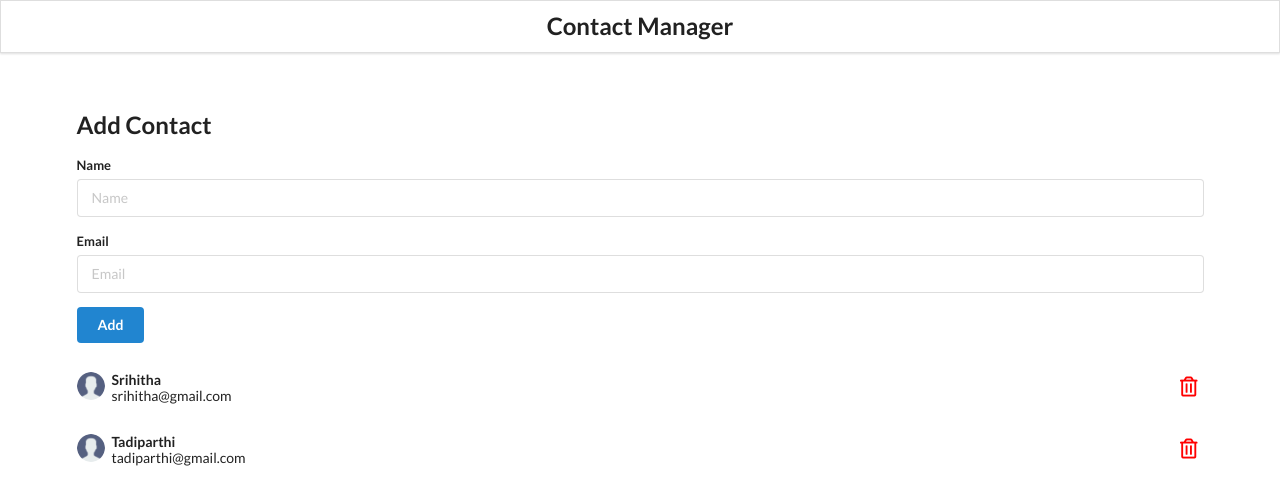
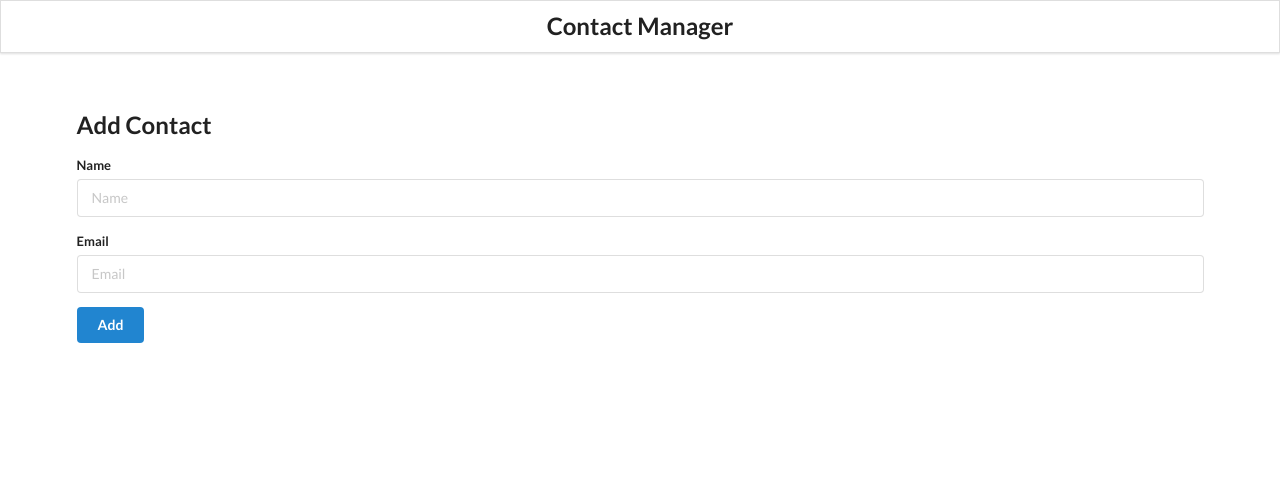
Before and after one commit to Srihitha18798/ContactApp, a React (Create React App) app: page / in a window 1280 px wide. Shown: the top 504 px of the page. Built offline with nearby package versions, Linux system fonts and the light colour scheme.

Commit message:
Updated code(react hooks)

```diff
--- a/src/components/AddContact.js
+++ b/src/components/AddContact.js
@@ -1,18 +1,35 @@
 import React from 'react';
 
 class AddContact extends React.Component{
+    state={
+        name:"",
+        email:"",
+    };
+
+    add=(e)=>{
+        e.preventDefault();
+        if(this.state.name==="" || this.state.email===""){
+            alert("All the fields are mandatory");
+            return;
+        }
+        this.props.addContactHandler(this.state)
+        this.setState({name:"",email:""});
+    }
     render() {
         return(
             <div className="ui main">
                 <h2>Add Contact</h2>
-                <form className="ui form">
+                <form className="ui form" onSubmit={this.add}>
                     <div className="field">
                         <label>Name</label>
-                        <input type="text" name="name" placeholder="Name"/>
+                        <input type="text" name="name" placeholder="Name" value={this.state.name}
+                         onChange={(e)=>{this.setState({name: e.target.value})}}/>
                     </div>
                     <div className="field">
                         <label>Email</label>
-                        <input type="text" name="email" placeholder="Email"/>
+                        <input type="text" name="email" placeholder="Email"
+                        value={this.state.email}
+                        onChange={(e)=>{this.setState({email: e.target.value})}}/>
                     </div>
                     <button className="ui button blue">Add</button>
                 </form>
--- a/src/components/App.js
+++ b/src/components/App.js
@@ -1,4 +1,4 @@
-import React from 'react';
+import React, {useState} from 'react';
 import './App.css';
 import Header from './Header';
 import AddContact from './AddContact';
@@ -6,23 +6,17 @@
 
 function App() {
 
-  const contacts=[
-    {
-      id:"1",
-      name:"Srihitha",
-      email:"srihitha@gmail.com"
-    },
-    {
-      id:"2",
-      name:"Tadiparthi",
-      email:"tadiparthi@gmail.com"
-    },
-  ];
+  const[contacts, setContacts]=useState([]);
+
+  const addContactHandler=(contact)=>{
+    console.log(contact);
+    setContacts([...contacts,contact]);
+  };
   return (
     <div className="ui container">
       <Header />
-      <AddContact />
-      <ContactList contacts={contacts}/>
+      <AddContact addContactHandler={addContactHandler}/>
+      <ContactList contacts={contacts} />
     </div>
   );
 }
```
